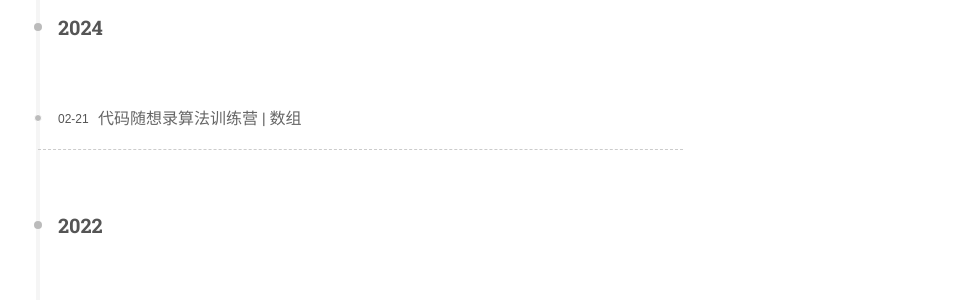
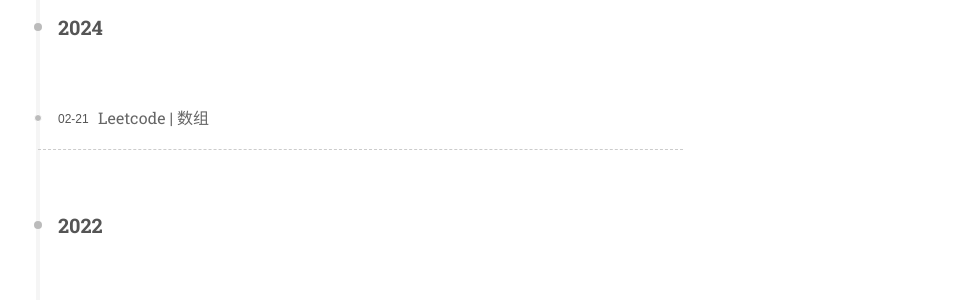
Before and after one commit to Adamisyoung/Adamisyoung.github.io, a Jekyll site: the page built from archives/index.html, in a window 1280 px wide. Shown: the part 410-710 px from the top of the page, without its empty margins (307-1280 px from the left). Built offline with Jekyll 4.4.1, drawn with Linux system fonts in a browser that asks for light colours; some web fonts are replaced.

Commit message:
2024.2.22

```diff
--- a/_posts/2024-02-21-Leetcode1.md
+++ b/_posts/2024-02-21-Leetcode1.md
@@ -1,5 +1,5 @@
 ---
-title: 代码随想录算法训练营 | 数组
+title: Leetcode | 数组
 copyright: true
 mathjax: true
 categories:
```
Also changed, not shown: other parts of _posts/2024-02-21-Leetcode1.md (+1 -1 lines).
